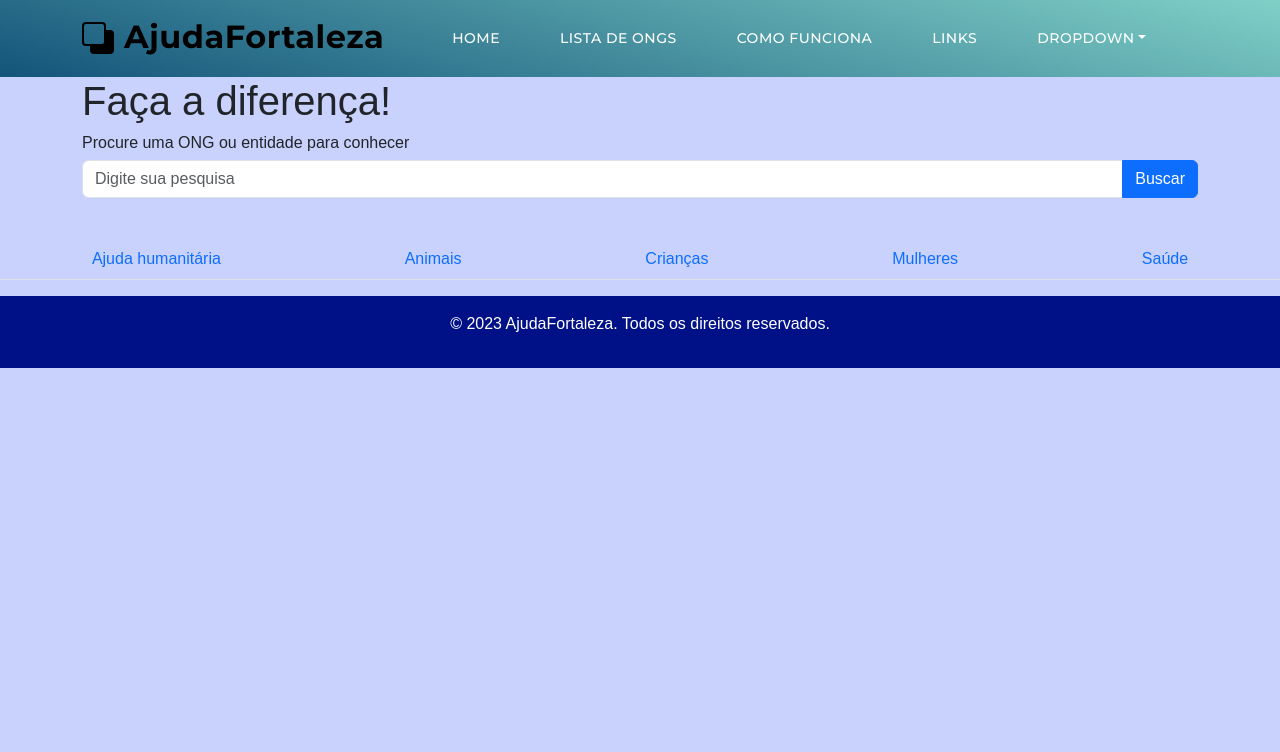
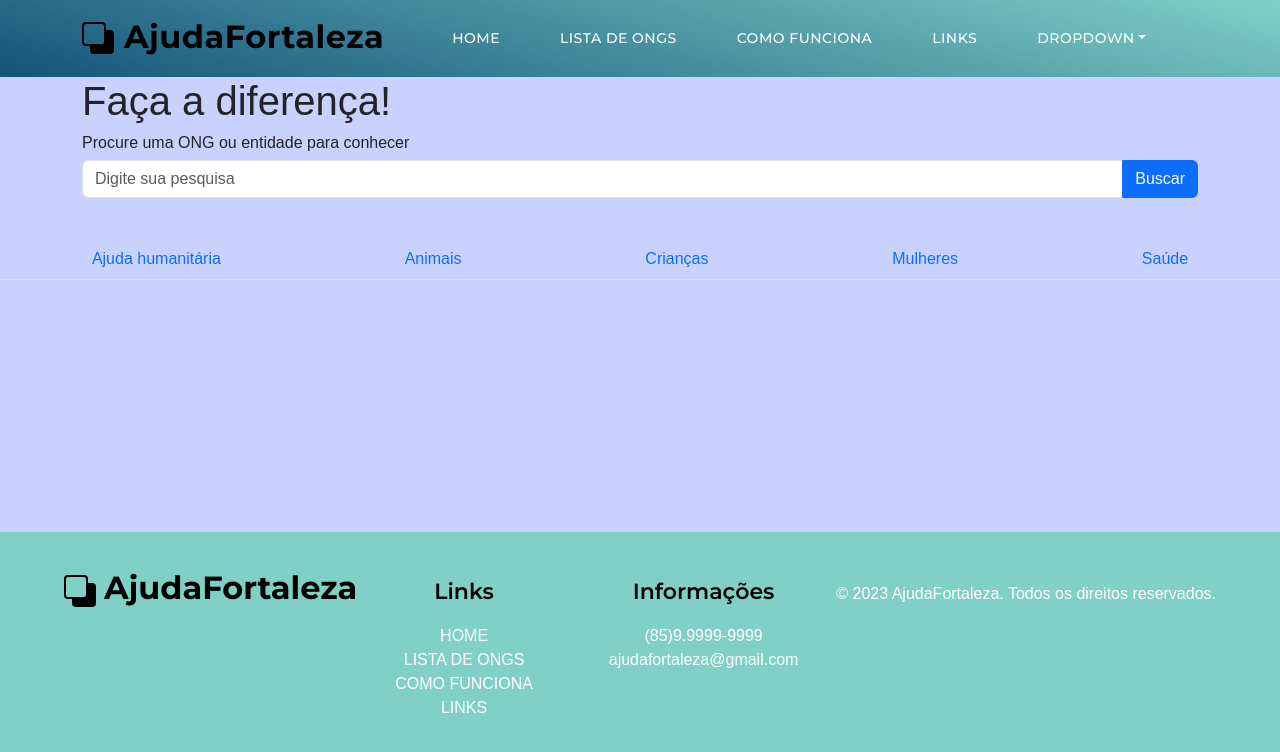
Before and after one commit to Thejuniorsouza/AjudaFortalezaApp, a React (Vite) app: page / in a window 1280 px wide. Shown: the top 752 px of the page. Built offline with nearby package versions, Linux system fonts and the light colour scheme.

Commit message:
Criacao footer

```diff
--- a/src/components/Footer/Footer.jsx
+++ b/src/components/Footer/Footer.jsx
@@ -1,10 +1,30 @@
-import React from "react";
+
+import Navbar from 'react-bootstrap/Navbar';
+import Nav from 'react-bootstrap/Nav';
 import styles from "./Footer.module.css";
+import back from "../../img/back.svg"
+
 
 const Footer = () => {
     return (
         <footer className={styles.footer}>
-            <p>© 2023 AjudaFortaleza. Todos os direitos reservados.</p>
+            <a className="navbar-brand" href="index.html">
+                <img src={back} alt='logo'></img>
+                <Navbar.Brand bsPrefix="customBrand" style={{ color: 'black' }} href="#home">AjudaFortaleza</Navbar.Brand>
+            </a>
+            <Nav bsPrefix='footerlinks' className="flex-grow-1 justify-content-evenly" >
+            <p className="textinformation" style={{ color: 'black' }}>Links</p>
+            <Nav.Link className={styles.navbar}  href="#home">HOME</Nav.Link>
+            <Nav.Link className={styles.navbar}  href="#linkListaDeOngs">LISTA DE ONGS</Nav.Link>
+            <Nav.Link className={styles.navbar}  href="#linkComoFunciona">COMO FUNCIONA</Nav.Link>
+            <Nav.Link className={styles.navbar}  href="#link">LINKS</Nav.Link>
+            </Nav>
+            <Nav bsPrefix='footerlinks' className="flex-grow-1 justify-content-evenly" >
+                <p style={{ color: 'black' }}>Informações</p>
+            <Nav.Link className={styles.navbar}  href="#contato">(85)9.9999-9999</Nav.Link>
+            <Nav.Link className={styles.navbar}  href="#linkListaDeOngs">ajudafortaleza@gmail.com</Nav.Link>
+            </Nav>
+            <span>© 2023 AjudaFortaleza. Todos os direitos reservados.</span>
         </footer>
     );
 };
--- a/src/components/Footer/Footer.module.css
+++ b/src/components/Footer/Footer.module.css
@@ -1,6 +1,32 @@
 .footer {
-    background-color: #001086;
+    position: fixed;
+    left: 0;
+    bottom: 0;
+    display: flex;
+    margin:0 0 30rem 0;
+    align-items:baseline;
+    justify-content: space-around;
+    width: 100%;
+    margin: 0!important;
+    background-color: #80d0c7;
     color: white;
     text-align: center;
-    padding: 1rem;
+    padding: 2em 4em 5em;
 }
+
+
+p {
+    font-family: 'Montserrat', sans-serif;
+    font-size: 22px;
+    font-weight: 600;
+    text-decoration: none;
+}
+
+
+@media(max-width:1140px) {
+    .footer{
+        display: grid;
+        padding: 2em 0em 5em;
+
+    }
+}
```
